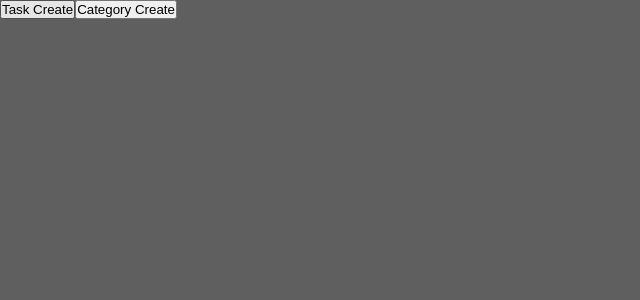
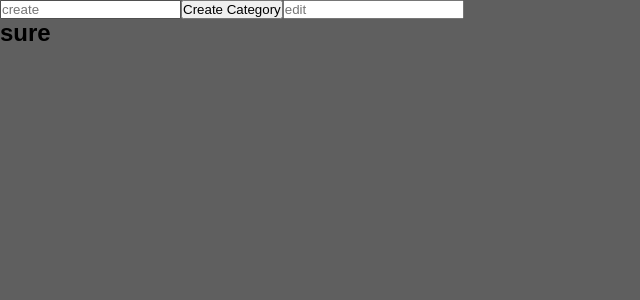
Before and after one commit to Noah-Santos/to-do-list, a React (Create React App) app: page / in a window 1280 px wide. Shown: the top 300 px of the page, without its empty margins (0-640 px from the left). Built offline with nearby package versions, Linux system fonts and the light colour scheme.

Commit message:
Create Category
Created the function to create tasks

```diff
--- a/src/App.jsx
+++ b/src/App.jsx
@@ -1,14 +1,14 @@
 // import {useReducer} from 'react';
-import Create from './Components/Create';
+import Category from './Components/Category';
 
 function App() {
   let task = (localStorage.getItem('tasks') || []);
-  let category = (localStorage.getItem('categories') || []);
+  let category = (localStorage.getItem('categories') || ['sure']);
 
 
   return (
     <div>
-      <Create tasks={task} categors={category}/>
+      <Category categors={category}/>
     </div>
   );
 }
--- a/src/Components/Category.jsx
+++ b/src/Components/Category.jsx
@@ -1,8 +1,50 @@
-import React from 'react'
+import {useReducer, useRef} from 'react'
 
-const Category = () => {
+const Category = (categors) => {
+  console.log(categors)
+  console.log(categors.categors)
+
+  function reducer(state, action){
+    console.log(state)
+    console.log(action.newCat)
+    switch(action.type){
+      case 'create':
+        sessionStorage.setItem('categories', [...state, action.newCat])
+        return [...state, action.newCat];
+      case 'edit':
+        let id = state.findIndex(c=> c === action.editCat);
+        state[id] = action.editCat;
+        sessionStorage.setItem('categories', [...state]);
+        return [...state];
+    }
+  }
+
+  const [state, dispatch] = useReducer(reducer, categors.categors);
+  const creating = useRef(null);
+  const editing = useRef(null)
+
+  function createCat(e){
+    dispatch({type: 'create', newCat: creating.current.value});
+  }
+
+  function editCat(e){
+    dispatch({type: 'edit', editCat: e.target.value});
+  }
+
   return (
-    <div>Category</div>
+    <>
+      <input placeholder='create' ref={creating}/>
+      <button onClick={createCat}>Create Category</button>
+      <input placeholder='edit' />
+      <article>
+        {state.map((category, i)=>{
+          return(
+            <h1 key={i}>{category}</h1>
+          )
+        })}
+      </article>
+
+    </>
   )
 }
 
```
